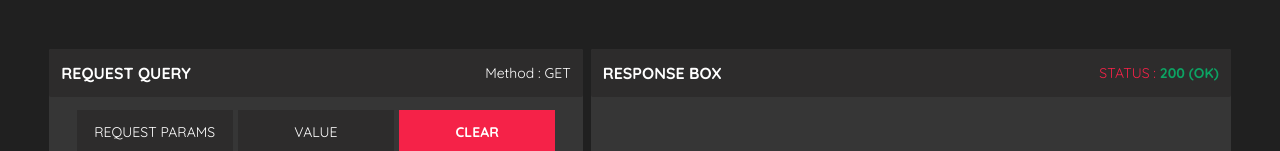
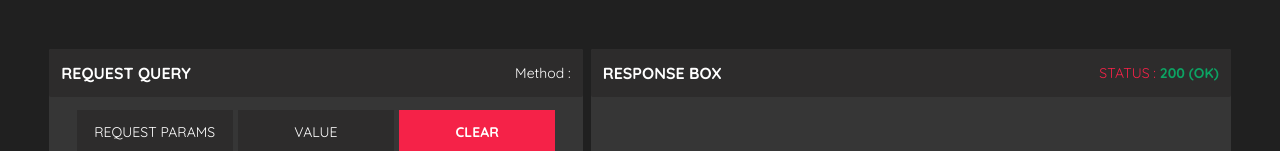
Before and after one commit to onlymachiavelli/PostLike, a React (Vite) app: page / in a window 1280 px wide. Shown: the part 141-292 px from the top of the page. Built offline with nearby package versions, Linux system fonts and the light colour scheme.

Commit message:
displaying the method

```diff
--- a/src/AXIOS/pb.hook.ts
+++ b/src/AXIOS/pb.hook.ts
@@ -3,7 +3,7 @@ import React, { useState, useEffect } from "react"
 const DataFields = () => {
   const [req, setReq] = useState(String)
   const [prms, setParams] = useState([])
-
+  const [status, setStatus] = useState()
   useEffect(() => {}, [])
 
   const Decompose = () => {}
--- a/src/pages/Application.tsx
+++ b/src/pages/Application.tsx
@@ -21,6 +21,7 @@ const Application = ({ ...props }) => {
 
   const [Visibility, setVisibility] = useState("invisible")
   const [Method, setMethod] = useState(String)
+
   return (
     <div className="w-full h-screen overflow-hidden">
       <nav className="w-full p-5 h-auto">
@@ -42,8 +43,9 @@ const Application = ({ ...props }) => {
                 if (Response) colorFormat(Response)
 
                 //setRes(clr)
-                console.log(clr)
+                //console.log(clr)
               }
+              //console.log(Method)
             }}
             cMethod={() => {
               setVisibility("visible")
@@ -56,7 +58,9 @@ const Application = ({ ...props }) => {
           <div className="w-full h-auto p-3 bg-ddark rounded-sm overflow-hidden mb-2">
             <div className="flex w-full h-auto  align-center  justify-between">
               <p className="text-white font-bold "> REQUEST QUERY </p>
-              <p className="text-white text-sm pt-0.5">Method : GET</p>
+              <p className="text-white text-sm pt-0.5">
+                Method : <b className={`text-pink`}>{Method.toUpperCase()}</b>
+              </p>
             </div>
           </div>
           <table className="w-11/12 m-auto border-collapse border-dddark">
```
